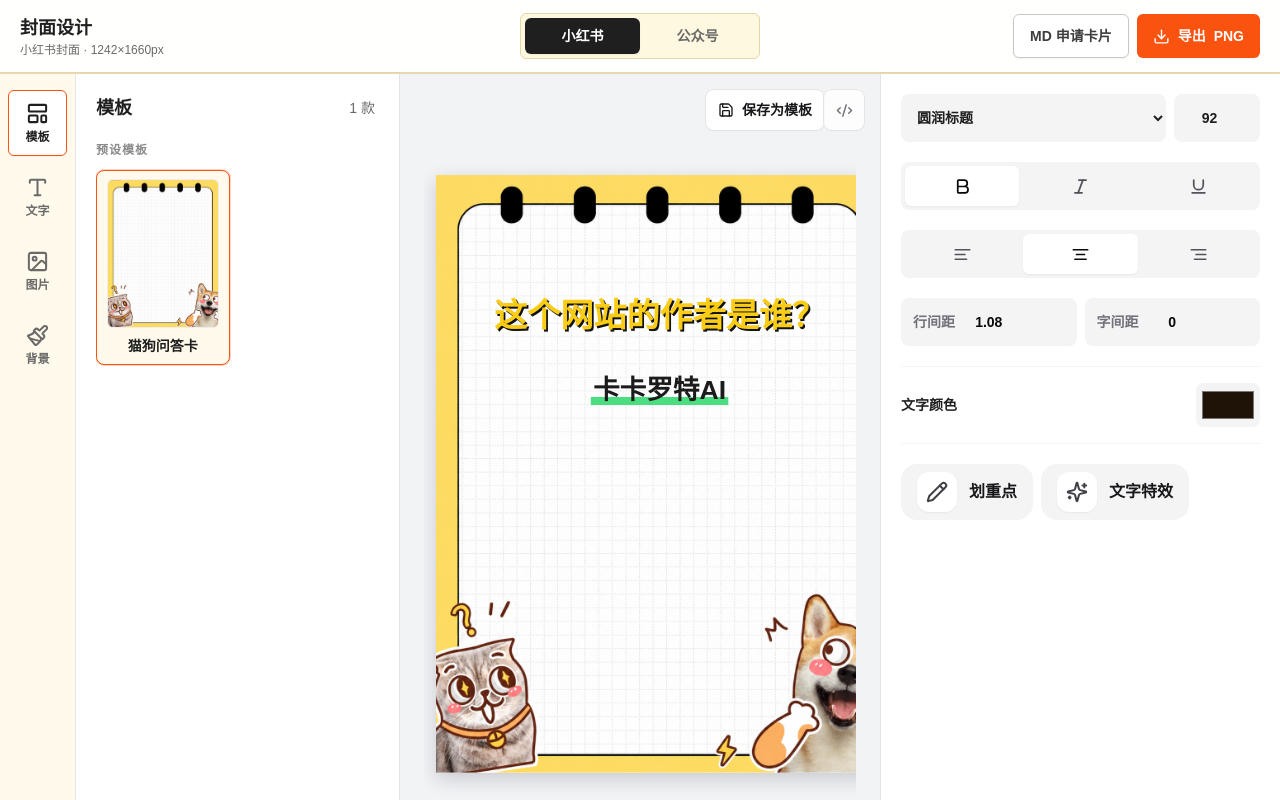
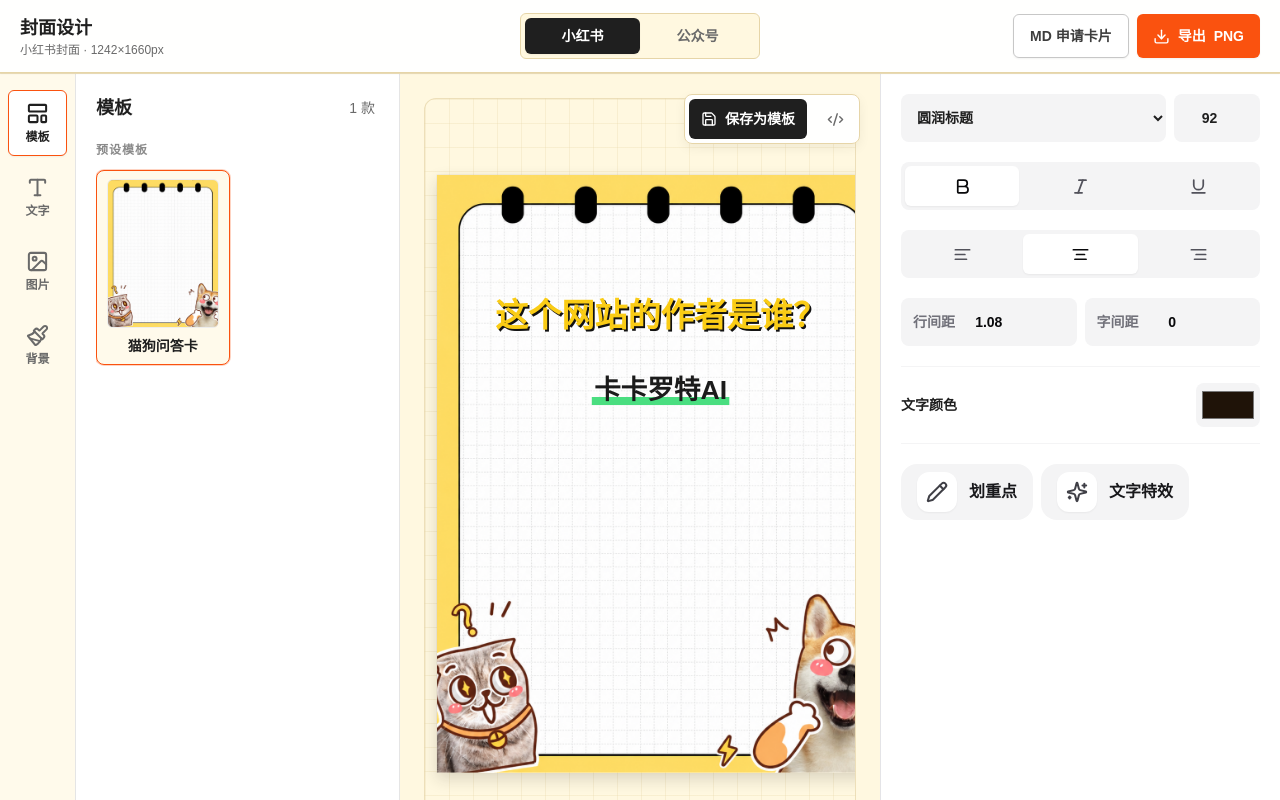
Before and after one commit to kklt-ai/kklt-ai-blog, a Next.js app: page /cover in a window 1280 px wide. Built offline with nearby package versions, Linux system fonts and the light colour scheme; a small style sheet from the web is missing.

Commit message:
style: restyle cover canvas workspace

```diff
--- a/src/cover/components/CoverPreviewPanel.tsx
+++ b/src/cover/components/CoverPreviewPanel.tsx
@@ -66,14 +66,18 @@ export function CoverPreviewPanel({
     <section
       aria-label="封面预览面板"
       onWheel={onWheel}
-      className="relative min-w-0 bg-[#f2f3f5] p-6 max-sm:p-3"
+      className="relative min-w-0 bg-[#fff8e0] p-6 max-sm:p-3"
+    >
+      <div
+        data-cover-preview-toolbar="true"
+        className="absolute right-5 top-5 z-20 flex items-center gap-2 rounded-lg border border-[#e6d5a8] bg-white/95 p-1 shadow-[0_4px_12px_rgba(0,0,0,0.06)] backdrop-blur"
       >
         <button
           type="button"
           aria-label="保存为模板"
           title="保存为模板"
           onClick={onOpenSaveTemplateDialog}
-        className="absolute right-14 top-4 z-20 inline-flex h-10 items-center justify-center gap-2 rounded-lg bg-white px-3 text-sm font-bold text-zinc-900 shadow-sm ring-1 ring-zinc-200 transition hover:bg-zinc-50"
+          className="inline-flex h-10 items-center justify-center gap-2 rounded-md bg-[#1f1f1f] px-3 text-sm font-semibold text-white transition hover:bg-[#3d3d3d]"
         >
           <Save size={16} aria-hidden="true" />
           保存为模板
@@ -83,19 +87,20 @@ export function CoverPreviewPanel({
           aria-label="复制模板配置"
           title="复制当前模板配置"
           onClick={onCopyTemplateConfig}
-        className="absolute right-4 top-4 z-20 inline-flex h-10 w-10 items-center justify-center rounded-lg bg-white/80 text-zinc-500 shadow-sm ring-1 ring-zinc-200 transition hover:bg-white hover:text-zinc-900"
+          className="inline-flex h-10 w-10 items-center justify-center rounded-md text-[#6a6a6a] transition hover:bg-[#fffaeb] hover:text-[#1f1f1f]"
         >
           <Code2 size={17} aria-hidden="true" />
         </button>
+      </div>
       {templateActionMessage && (
         <div
           role="status"
-          className="absolute right-4 top-16 z-20 rounded-md bg-zinc-950 px-3 py-2 text-xs font-bold text-white shadow-lg"
+          className="absolute right-5 top-20 z-20 rounded-md bg-[#1f1f1f] px-3 py-2 text-xs font-semibold text-white shadow-lg"
         >
           {templateActionMessage}
         </div>
       )}
-      <div className="flex min-h-[calc(100vh-48px)] items-center justify-center overflow-auto p-3 max-xl:min-h-[720px]">
+      <div className="flex min-h-[calc(100vh-48px)] items-center justify-center overflow-auto rounded-xl border border-[#e6d5a8]/70 bg-[linear-gradient(rgba(230,213,168,0.28)_1px,transparent_1px),linear-gradient(90deg,rgba(230,213,168,0.28)_1px,transparent_1px)] bg-[size:24px_24px] p-3 max-xl:min-h-[720px]">
         <div
           className="relative"
           style={{
@@ -110,7 +115,7 @@ export function CoverPreviewPanel({
             onPointerUp={onPointerEnd}
             onPointerCancel={onPointerEnd}
             className={[
-              "absolute left-0 top-0 overflow-hidden shadow-[0_18px_50px_rgba(15,23,42,0.18)]",
+              "absolute left-0 top-0 overflow-hidden shadow-[0_18px_42px_rgba(31,31,31,0.16)] ring-1 ring-[#1f1f1f]/10",
               selectedBackgroundClassName,
             ].join(" ")}
             style={{ ...canvasStyle, ...selectedBackgroundStyle }}
@@ -118,13 +123,13 @@ export function CoverPreviewPanel({
             {centerGuides.vertical && (
               <div
                 aria-label="垂直居中参考线"
-                className="pointer-events-none absolute left-1/2 top-0 z-20 h-full w-px -translate-x-1/2 bg-sky-400 shadow-[0_0_0_1px_rgba(255,255,255,0.85),0_0_18px_rgba(56,189,248,0.75)]"
+                className="pointer-events-none absolute left-1/2 top-0 z-20 h-full w-px -translate-x-1/2 bg-[#fa520f] shadow-[0_0_0_1px_rgba(255,255,255,0.9),0_0_18px_rgba(250,82,15,0.55)]"
               />
             )}
             {centerGuides.horizontal && (
               <div
                 aria-label="水平居中参考线"
-                className="pointer-events-none absolute left-0 top-1/2 z-20 h-px w-full -translate-y-1/2 bg-sky-400 shadow-[0_0_0_1px_rgba(255,255,255,0.85),0_0_18px_rgba(56,189,248,0.75)]"
+                className="pointer-events-none absolute left-0 top-1/2 z-20 h-px w-full -translate-y-1/2 bg-[#fa520f] shadow-[0_0_0_1px_rgba(255,255,255,0.9),0_0_18px_rgba(250,82,15,0.55)]"
               />
             )}
             <CoverCanvasContent
```
Lines whose indentation alone changed are shown as unchanged.
